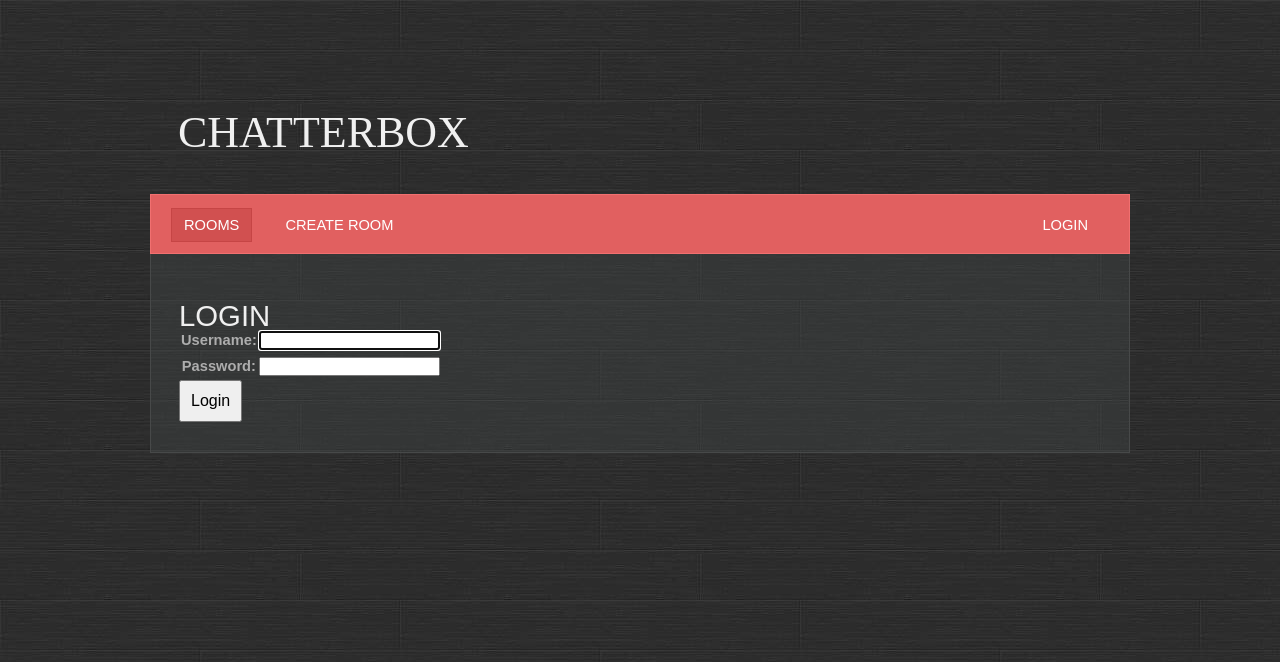
After one commit to MartinaAlb/DjangoChatterbox, a Django app: page /accounts/login/ in a window 1280 px wide. The commit adds this page. Shown: the top 662 px of the page. Run offline with Django 4.2, Linux system fonts and the light colour scheme.

Commit message:
login updated

```diff
--- a/DjangoChatterbox/settings.py
+++ b/DjangoChatterbox/settings.py
@@ -126,3 +126,6 @@ MEDIA_ROOT = BASE_DIR / 'static/images'
 # https://docs.djangoproject.com/en/4.0/ref/settings/#default-auto-field
 
 DEFAULT_AUTO_FIELD = 'django.db.models.BigAutoField'
+
+LOGOUT_REDIRECT_URL = 'login'
+LOGIN_REDIRECT_URL = 'rooms'
--- a/DjangoChatterbox/urls.py
+++ b/DjangoChatterbox/urls.py
@@ -13,6 +13,8 @@ Including another URLconf
     1. Import the include() function: from django.urls import include, path
     2. Add a URL to urlpatterns:  path('blog/', include('blog.urls'))
 """
+from django.contrib.auth.views import LoginView, LogoutView, PasswordChangeView
+
 import base.views
 from django.contrib import admin
 from django.urls import path
@@ -25,4 +27,10 @@ urlpatterns = [
     path('room/create/', base.views.RoomCreateView.as_view(), name='room_create'),
     path('room/update/<pk>', base.views.RoomUpdateView.as_view(), name='room_update'),
     path('room/delete/<pk>', base.views.RoomDeleteView.as_view(), name='room_delete'),
+
+    path('accounts/login/', LoginView.as_view(), name='login'),
+    path('accounts/logout/', LogoutView.as_view(), name='logout'),
+    path('accounts/password_change/', PasswordChangeView.as_view(), name='password_change'),
+
+
 ]
--- a/base/forms.py
+++ b/base/forms.py
@@ -33,4 +33,4 @@ class RoomForm(ModelForm):
             validation_error = "Name must contains min. 2 characters."
             LOGGER.warning(f'{name} : {validation_error}')
             raise ValidationError(validation_error)
-        return name
+        return name.capitalize()
--- a/base/templates/base/rooms.html
+++ b/base/templates/base/rooms.html
@@ -9,7 +9,9 @@
                 <a href="{% url 'room_update' room.id %}">Edit</a>
                 <a href="{% url 'room_delete' room.id %}">Delete</a>
             </div>
-            <p><a href="{% url 'room' room.id %}"><b>{{ room.name }}</b></a></p>
+            <p><a href="{% url 'room' room.id %}"><b>{{ room.name|capfirst }}</b></a></p>
+{#            |capfirst - za promennou na urovni stranky se budou vsechny nazvy mistnosti psat s velkym prvnim pismenem, ale nezasahujme do dat v databazi#}
+{#            lepší je to udělat u clean name ve forms.py return name.capitalize() - udrzíme data co nejcistcí uz na úrovni databaze#}
             <div class="box">{{ room.description }}</div>
         {% endfor %}
     </div>
--- a/templates/navbar.html
+++ b/templates/navbar.html
@@ -6,6 +6,10 @@
         <a href="{% url 'room_create' %}">Create room</a>
     </li>
     <li class="last-child">
-        {{ user.username }}
+        {% if user.is_authenticated %}
+            {{ user.username }} <a href="{% url 'logout' %}">Logout</a>
+        {% else %}
+            <a href="{% url 'login' %}">Login</a>
+        {% endif %}
     </li>
 </ul><br class="clearfix"/>
--- /dev/null
+++ b/templates/registration/login.html
@@ -0,0 +1,12 @@
+{% extends 'main.html' %}
+
+{% block content %}
+    <h1>Login</h1>
+    <div class="box">
+    <form method="POST">
+        {% csrf_token %}
+        <table>{{ form.as_table }}</table>
+        <button type="submit">Login</button>
+    </form>
+    </div>
+{% endblock %}
```
Also changed, not shown: base/views.py (+9 -3 lines), db.sqlite3.
